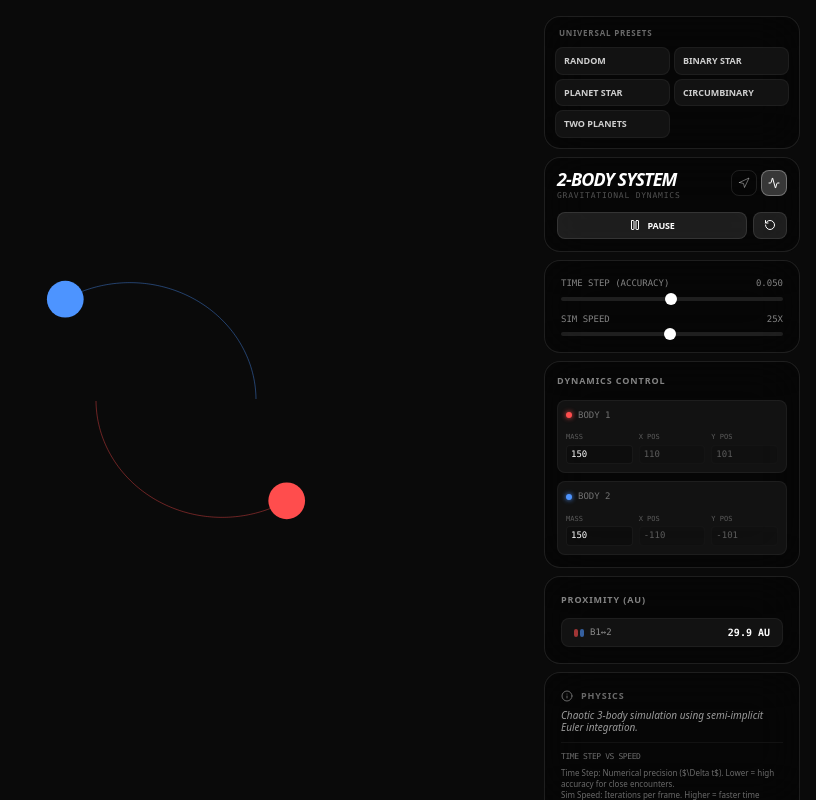
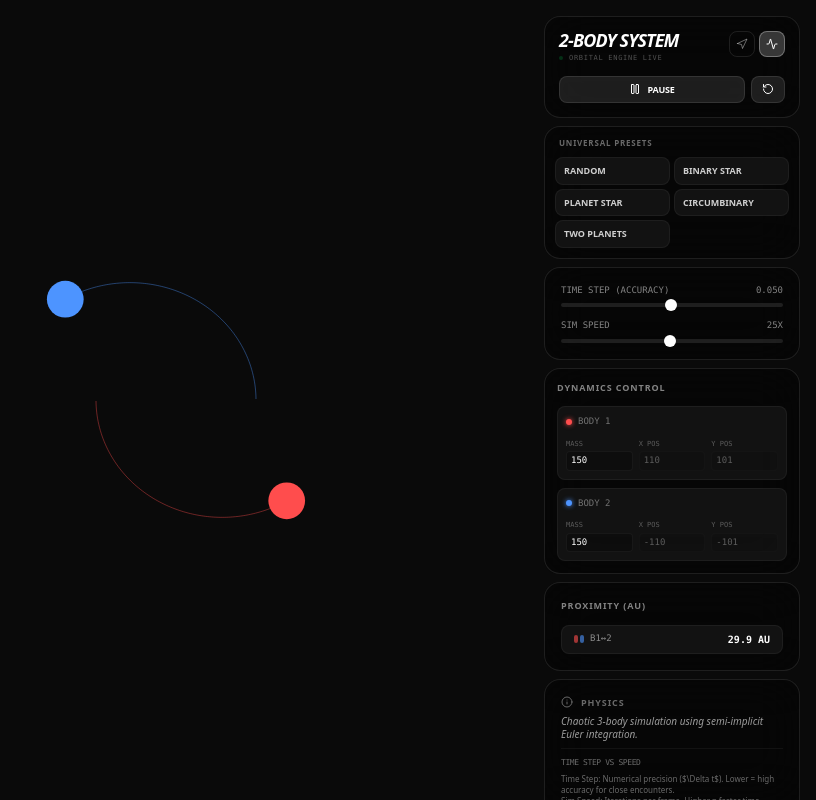
Before and after one commit to samik-saha/gravity-simlulatons, a React (Vite) app: page / in a window 1280 px wide. Shown: the whole page, without its empty margins (464-1280 px from the left). Built offline with nearby package versions, Linux system fonts and the light colour scheme.

Commit message:
refactor: simplify zoom calculations and restructure the simulation UI dashboard

```diff
--- a/src/App.tsx
+++ b/src/App.tsx
@@ -62,8 +62,6 @@ export default function App() {
   const canvasRef = useRef<HTMLCanvasElement>(null);
   const trailsRef = useRef<Record<string, { x: number; y: number }[]>>({});
   const bodiesRef = useRef<Body[]>(SCENARIO_DATA.BINARY_STAR());
-
-  // Camera Refs for ultra-fluid panning/zooming
   const offsetRef = useRef({ x: 0, y: 0 });
   const zoomRef = useRef(1);
 
@@ -193,7 +191,7 @@ export default function App() {
   useEffect(() => {
     requestRef.current = requestAnimationFrame(animate);
     return () => { if (requestRef.current) cancelAnimationFrame(requestRef.current); };
-  }, [isPlaying, timeStep, stepsPerFrame, showTrails, showVectors]); // Depend on showTrails to refresh loop closure if needed
+  }, [isPlaying, timeStep, stepsPerFrame, showTrails, showVectors]);
 
   useEffect(() => {
     const canvas = canvasRef.current;
@@ -274,34 +272,18 @@ export default function App() {
     e.preventDefault();
     const canvas = canvasRef.current;
     if (!canvas) return;
-
     const rect = canvas.getBoundingClientRect();
-    const mouseX = e.clientX - rect.left;
-    const mouseY = e.clientY - rect.top;
-
-    // Convert mouse to relative-from-center
-    const cx = mouseX - canvas.width / 2;
-    const cy = mouseY - canvas.height / 2;
-
+    const cx = (e.clientX - rect.left) - canvas.width / 2;
+    const cy = (e.clientY - rect.top) - canvas.height / 2;
     const zoom = zoomRef.current;
     const offset = offsetRef.current;
-
-    // Current world coordinates under the mouse
     const worldX = (cx - offset.x) / zoom;
     const worldY = (cy - offset.y) / zoom;
-
     const zoomSpeed = 0.0015;
-    const delta = -e.deltaY;
-    const newZoom = Math.max(0.05, Math.min(10, zoom * (1 + delta * zoomSpeed)));
-
+    const newZoom = Math.max(0.05, Math.min(10, zoom * (1 + (-e.deltaY) * zoomSpeed)));
     zoomRef.current = newZoom;
     setZoomUI(newZoom);
-
-    // Update offset to zoom towards cursor
-    offsetRef.current = {
-      x: cx - worldX * newZoom,
-      y: cy - worldY * newZoom
-    };
+    offsetRef.current = { x: cx - worldX * newZoom, y: cy - worldY * newZoom };
   };
 
   const handleMouseUp = (e: React.MouseEvent | React.TouchEvent) => {
@@ -364,8 +346,7 @@ export default function App() {
     bodiesRef.current = SCENARIO_DATA.BINARY_STAR();
     trailsRef.current = {};
     offsetRef.current = { x: 0, y: 0 };
-    zoomRef.current = 1;
-    setZoomUI(1);
+    zoomRef.current = 1; setZoomUI(1);
     setTick(t => t + 1);
   };
 
@@ -388,6 +369,40 @@ export default function App() {
       />
 
       <div className="absolute top-0 right-0 h-full w-72 p-4 pb-12 z-10 pointer-events-none flex flex-col gap-2 overflow-y-auto overflow-x-hidden transition-all">
+        {/* Header Section */}
+        <div className="pointer-events-auto bg-black/40 backdrop-blur-xl p-3.5 rounded-2xl border border-white/10 flex flex-col gap-3">
+          <div className="flex justify-between items-start">
+            <div>
+              <h1 className="text-lg font-bold tracking-tighter uppercase italic leading-none text-white">
+                {bodiesRef.current.length}-Body System
+              </h1>
+              <div className="flex items-center gap-1.5 mt-1 opacity-30">
+                <span className="w-1 h-1 rounded-full bg-green-500 animate-pulse" />
+                <p className="text-[7px] font-mono uppercase tracking-widest whitespace-nowrap">Orbital Engine Live</p>
+              </div>
+            </div>
+            <div className="flex gap-1">
+              <button onClick={() => setShowVectors(!showVectors)} className={`p-1.5 rounded-lg transition-all border ${showVectors ? 'bg-white/20 border-white/30 text-white' : 'bg-transparent border-white/10 text-white/40'}`} title="Velocity Vectors">
+                <Navigation size={12} />
+              </button>
+              <button onClick={() => setShowTrails(!showTrails)} className={`p-1.5 rounded-lg transition-all border ${showTrails ? 'bg-white/20 border-white/30 text-white' : 'bg-transparent border-white/10 text-white/40'}`} title="Path Trails">
+                <Activity size={12} />
+              </button>
+            </div>
+          </div>
+
+          <div className="flex gap-1.5">
+            <button onClick={() => setIsPlaying(!isPlaying)} className="flex-1 py-1.5 bg-white/10 hover:bg-white/20 backdrop-blur-md rounded-lg transition-all border border-white/10 flex items-center justify-center gap-1.5">
+              {isPlaying ? <Pause size={12} /> : <Play size={12} />}
+              <span className="text-[9px] uppercase font-bold tracking-tight">{isPlaying ? 'Pause' : 'Resume'}</span>
+            </button>
+            <button onClick={resetSimulation} className="px-2.5 py-1.5 bg-white/10 hover:bg-white/20 backdrop-blur-md rounded-lg transition-all border border-white/10" title="Reset">
+              <RotateCcw size={12} />
+            </button>
+          </div>
+        </div>
+
+        {/* Presets Section */}
         <div className="pointer-events-auto bg-black/40 backdrop-blur-xl p-2.5 rounded-2xl border border-white/10 flex flex-col gap-2">
           <h2 className="text-[8px] font-bold uppercase tracking-widest opacity-40 ml-1">Universal Presets</h2>
           <div className="grid grid-cols-2 gap-1">
@@ -399,26 +414,7 @@ export default function App() {
           </div>
         </div>
 
-        <div className="pointer-events-auto bg-black/40 backdrop-blur-xl p-3 rounded-2xl border border-white/10 flex flex-col gap-2.5">
-          <div className="flex justify-between items-start">
-            <div>
-              <h1 className="text-lg font-bold tracking-tighter uppercase italic leading-none">{bodiesRef.current.length}-Body System</h1>
-              <p className="text-[8px] font-mono opacity-30 uppercase tracking-widest mt-0.5">Gravitational Dynamics</p>
-            </div>
-            <div className="flex gap-1">
-              <button onClick={() => setShowVectors(!showVectors)} className={`p-1.5 rounded-lg transition-all border ${showVectors ? 'bg-white/20 border-white/30 text-white' : 'bg-transparent border-white/10 text-white/40'}`} title="Toggle Vectors"><Navigation size={12} /></button>
-              <button onClick={() => setShowTrails(!showTrails)} className={`p-1.5 rounded-lg transition-all border ${showTrails ? 'bg-white/20 border-white/30 text-white' : 'bg-transparent border-white/10 text-white/40'}`} title="Toggle Trails"><Activity size={12} /></button>
-            </div>
-          </div>
-          <div className="flex gap-1.5">
-            <button onClick={() => setIsPlaying(!isPlaying)} className="flex-1 py-1.5 bg-white/10 hover:bg-white/20 backdrop-blur-md rounded-lg transition-all border border-white/10 flex items-center justify-center gap-1.5">
-              {isPlaying ? <Pause size={12} /> : <Play size={12} />}
-              <span className="text-[9px] uppercase font-bold tracking-tight">{isPlaying ? 'Pause' : 'Resume'}</span>
-            </button>
-            <button onClick={resetSimulation} className="px-2.5 py-1.5 bg-white/10 hover:bg-white/20 backdrop-blur-md rounded-lg transition-all border border-white/10" title="Reset"><RotateCcw size={12} /></button>
-          </div>
-        </div>
-
+        {/* Accuracy and Speed Controls */}
         <div className="pointer-events-auto bg-black/40 backdrop-blur-xl p-4 rounded-2xl border border-white/10 flex flex-col gap-3">
           <div className="flex flex-col gap-3">
             <div className="flex flex-col gap-1.5">
@@ -432,6 +428,7 @@ export default function App() {
           </div>
         </div>
 
+        {/* Dynamics Control */}
         <div className="pointer-events-auto bg-black/40 backdrop-blur-xl p-3 rounded-2xl border border-white/10 flex flex-col gap-2">
           <h2 className="text-[9px] font-bold uppercase tracking-widest opacity-50 mb-1">Dynamics Control</h2>
           <div className="flex flex-col gap-2">
@@ -463,6 +460,7 @@ export default function App() {
           </div>
         </div>
 
+        {/* Proximity Analysis */}
         {bodiesRef.current.length > 1 && (
           <div className="pointer-events-auto bg-black/40 backdrop-blur-xl p-4 rounded-2xl border border-white/10 flex flex-col gap-2">
             <h2 className="text-[9px] font-bold uppercase tracking-widest opacity-50 mb-1">Proximity (AU)</h2>
@@ -491,6 +489,7 @@ export default function App() {
           </div>
         )}
 
+        {/* Physics Footer */}
         <div className="pointer-events-auto mt-auto bg-black/40 backdrop-blur-xl p-4 rounded-2xl border border-white/10">
           <div className="flex items-center gap-2 mb-1.5 opacity-40"><Info size={12} /><h3 className="text-[9px] font-bold uppercase tracking-widest">Physics</h3></div>
           <p className="text-[10px] opacity-60 leading-tight font-sans italic">Chaotic 3-body simulation using semi-implicit Euler integration.</p>
```
